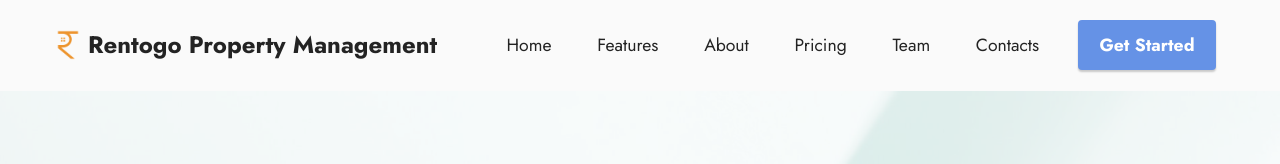
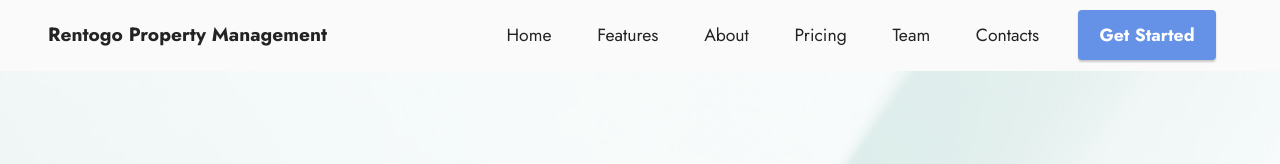
Before and after one commit to Wekesir/Rentogo-Property-Management, a plain HTML site: page index.html in a window 1280 px wide. Shown: the top 164 px of the page. Drawn offline with nearby package versions, Linux system fonts and the light colour scheme; files whose address does not match are found by name.

Commit message:
Update index.html

```diff
--- a/index.html
+++ b/index.html
@@ -28,12 +28,9 @@
   <section data-bs-version="5.1" class="menu menu2 cid-sFCw1qGFAI" once="menu" id="menu2-23">
     <nav class="navbar navbar-dropdown navbar-expand-lg">
         <div class="container-fluid">
-            <div class="navbar-brand">
+             <div class="navbar-brand">
                 <span class="navbar-caption-wrap">
-                    <a class="navbar-brand text-black fs-4 fw-bold" href="index.html">
-                        <img src="assets/images/rentogo.png" alt="Logo" width="50" height="40" class="d-inline-block align-text-top">
-                        Rentogo Property Management
-                    </a>
+                    <a class="navbar-caption text-black display-7" href="index.html"> Rentogo Property Management</a>
                 </span>
             </div>
             <button class="navbar-toggler" type="button" data-toggle="collapse" data-bs-toggle="collapse" data-target="#navbarSupportedContent" data-bs-target="#navbarSupportedContent" aria-controls="navbarNavAltMarkup" aria-expanded="false" aria-label="Toggle navigation">
```
